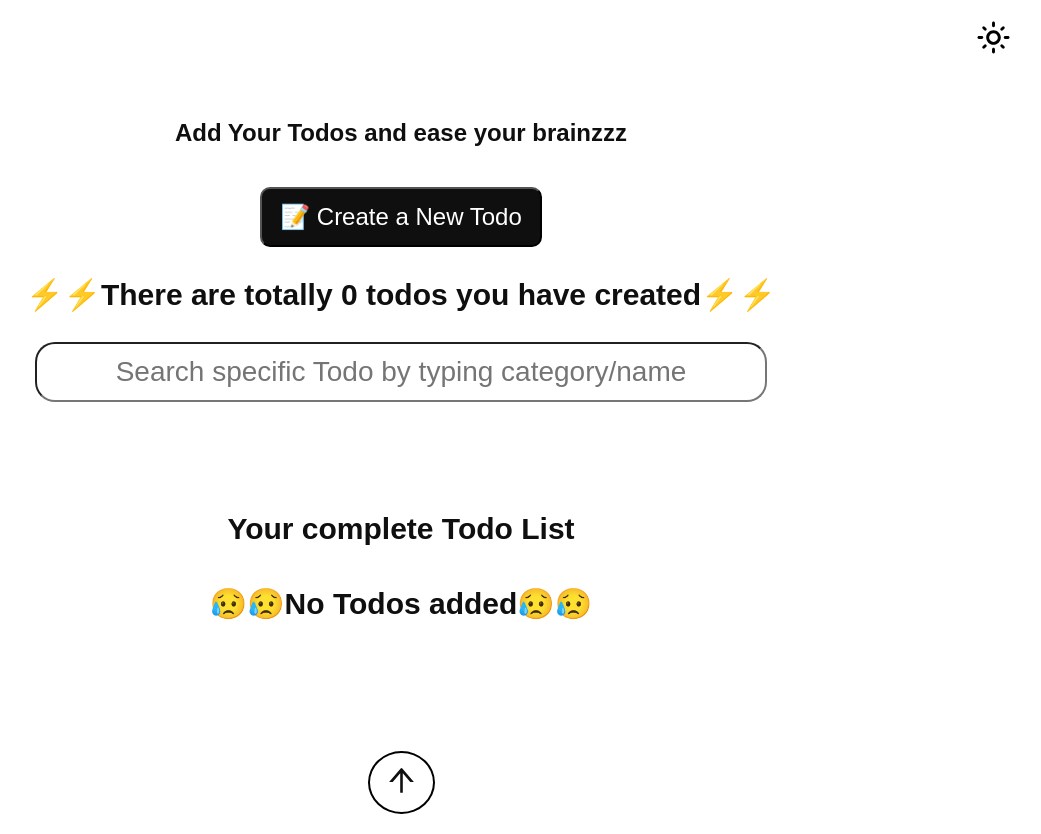
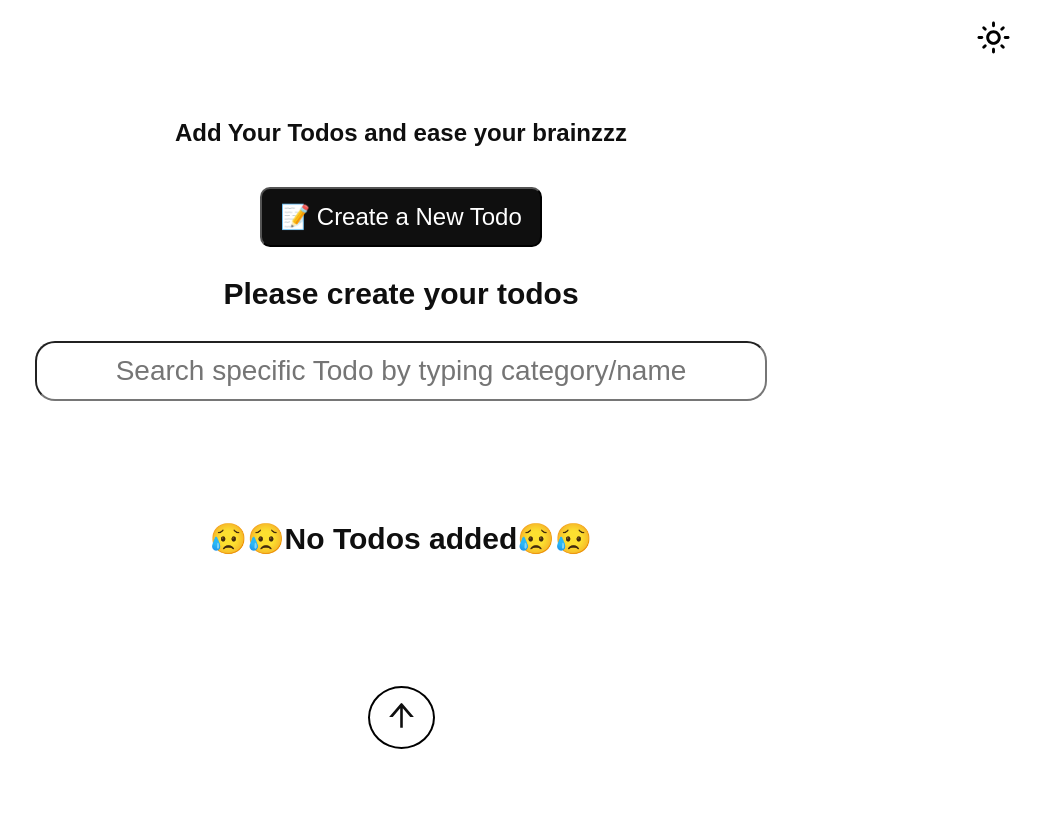
Before and after one commit to Adithyavarun-creator/react-ts-todo, a React (Create React App) app: page / in a window 1280 px wide. Shown: the whole page, without its empty margins (239-1280 px from the left). After the commit the page ends 800 px from the top, so only its background shows below. Built offline with nearby package versions, Linux system fonts and the light colour scheme.

Commit message:
condition added for heding

```diff
--- a/src/App.tsx
+++ b/src/App.tsx
@@ -239,7 +239,7 @@ const App = () => {
 
 
       <div>
-        {allTodos ? <h1 className='todo-length'>⚡⚡There are totally {allTodos?.length === 1 ? `${allTodos.length} todo` : `${allTodos.length} todos`}  you have created⚡⚡</h1>
+        {allTodos.length ? <h1 className='todo-length'>⚡⚡There are totally {allTodos?.length === 1 ? `${allTodos.length} todo` : `${allTodos.length} todos`}  you have created⚡⚡</h1>
           : <h1 className='todo-length'>Please create your todos</h1>
         }
       </div>
@@ -318,7 +318,7 @@ const App = () => {
 
 
       <div className='all-todo-textbox'>
-        {!allTodos ? "" : <h1 className='todo-length'>Your complete Todo List</h1>}
+        {allTodos.length === 0 ? "" : <h1 className='todo-length'>Your complete Todo List</h1>}
       </div>
 
 
```
